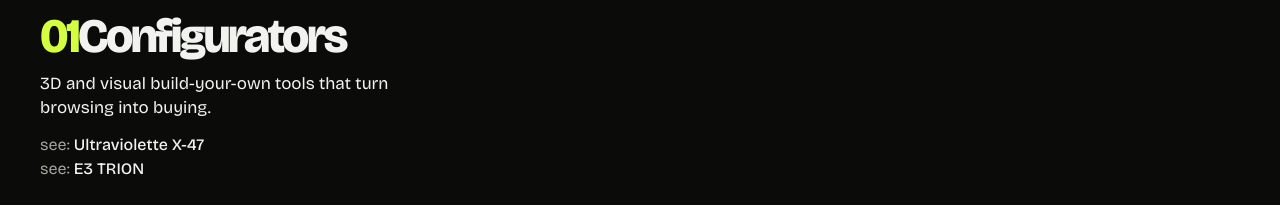
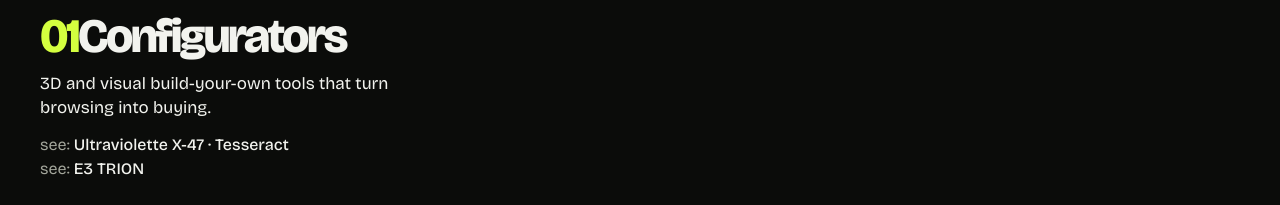
Before and after one commit to verastack-labs/verastack-labs.github.io, a Next.js app: page / in a window 1280 px wide. Shown: the part 1100-1305 px from the top of the page. Built offline with nearby package versions, Linux system fonts and the light colour scheme.

Commit message:
content: credit the Tesseract configurator alongside the X-47

```diff
--- a/src/data/services.ts
+++ b/src/data/services.ts
@@ -12,7 +12,7 @@ export const services: Service[] = [
     id: 'configurators',
     name: 'Configurators',
     blurb: '3D and visual build-your-own tools that turn browsing into buying.',
-    proof: ['Ultraviolette X-47', 'E3 TRION'],
+    proof: ['Ultraviolette X-47 · Tesseract', 'E3 TRION'],
     lead: true,
   },
   {
--- a/src/data/work.ts
+++ b/src/data/work.ts
@@ -23,11 +23,12 @@ export const work: WorkEntry[] = [
   {
     id: 'ultraviolette',
     client: 'Ultraviolette',
-    project: 'X-47 configurator',
+    project: 'X-47 and Tesseract configurators',
     year: '2025',
     role: 'employee',
     stack: ['Next.js', 'TypeScript', 'AWS Lambda'],
-    summary: 'A multi-zone configurator that drives direct-to-consumer sales of the X-47.',
+    // X-47 as a full-time employee; Tesseract as a contract employee. Both are "as an employee".
+    summary: 'Configurators for the X-47 and the Tesseract that drive direct-to-consumer sales.',
     liveUrl: 'https://www.ultraviolette.com/configure',
     caseStudyUrl: 'https://riganb.github.io/work/ultraviolette/',
     media: null,
```
